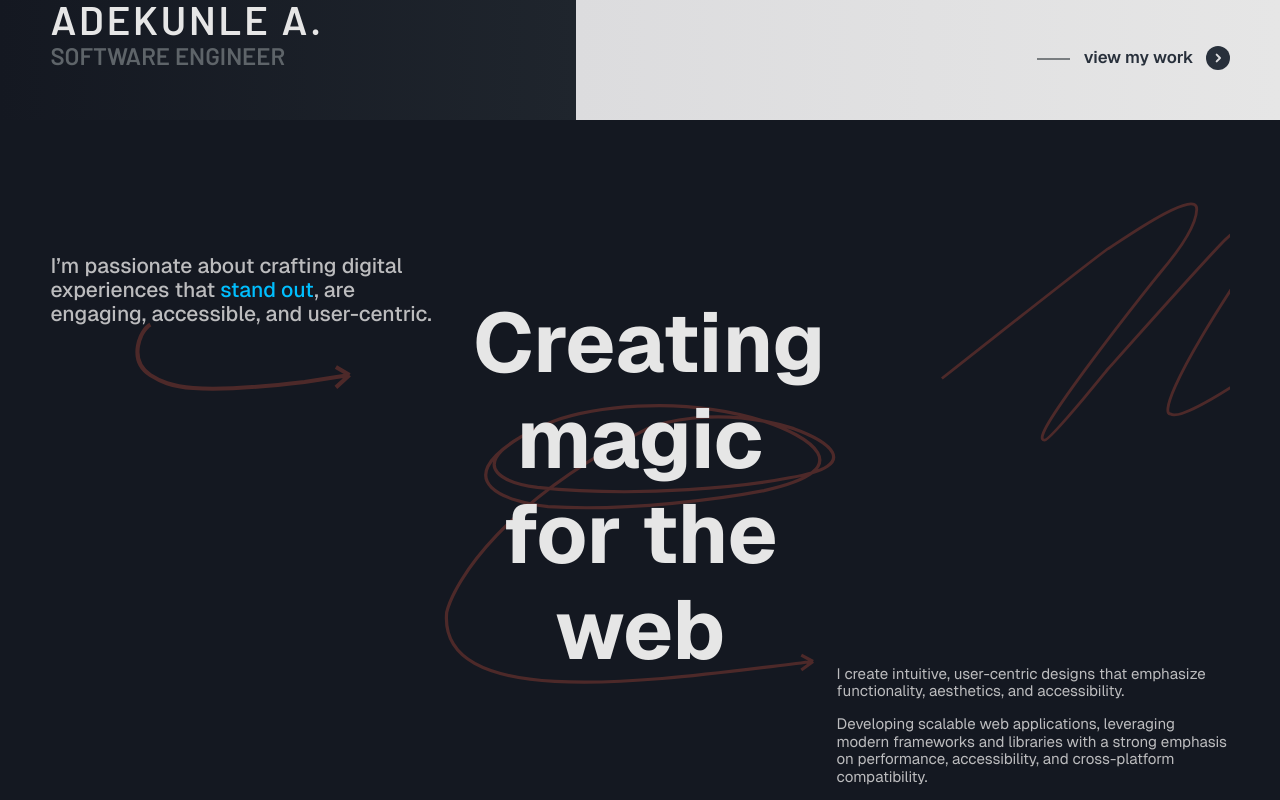
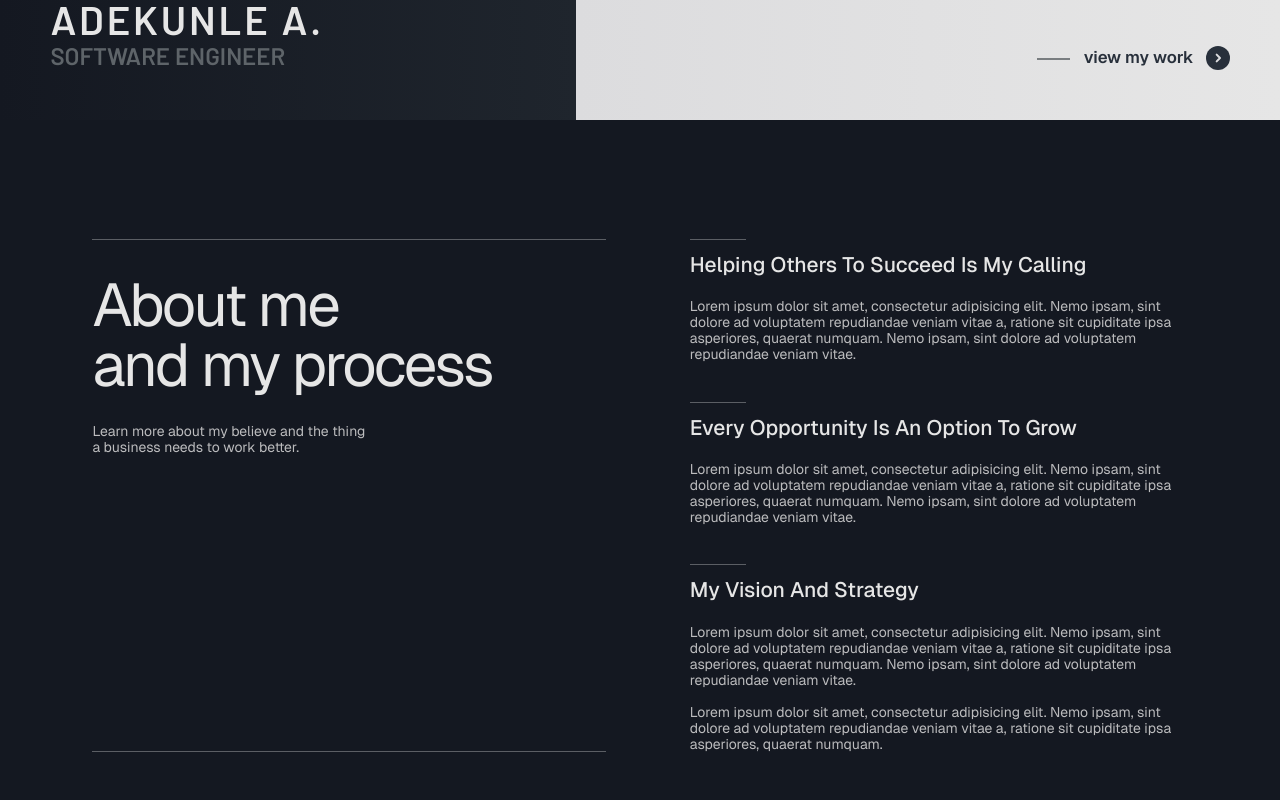
Before and after one commit to kunle-coded/kunleadesokan, a React (Vite) app in the folder v1/: page / in a window 1280 px wide. Shown: the part 680-1480 px from the top of the page. Built offline with nearby package versions, Linux system fonts and the light colour scheme.

Commit message:
create and complete new version/design of about me section on homepage

```diff
--- /dev/null
+++ b/v1/src/components/about/AboutMeSection.module.css
@@ -0,0 +1,185 @@
+.container {
+  display: block;
+  position: relative;
+  padding: var(--section-padding-mobile);
+  padding-top: 2.5rem;
+  background-color: var(--primary-black);
+  /* color: var(--primary-black-lighter); */
+  min-height: 1px;
+  width: 100%;
+}
+
+.gridContainer {
+  display: flex;
+  flex-direction: column;
+  -webkit-box-pack: start;
+  justify-content: flex-start;
+  width: 100%;
+}
+
+.gridColumn,
+.gridColumn2 {
+  width: 100%;
+}
+
+.gridColumn {
+}
+
+.headerContainer {
+  padding: 2.5rem 0 3.5rem;
+  height: 100%;
+  border-width: 1px 0;
+  border-style: solid;
+  border-color: var(--primary-border);
+}
+
+.gridColumn h3 {
+  font-size: var(--h2);
+  font-size: 4.7vw;
+  font-weight: 400;
+  line-height: 1;
+  letter-spacing: -0.04em;
+}
+
+.gridColumn p {
+  margin-top: 2rem;
+  margin-right: 6.5rem;
+  color: var(--primary-white-darker);
+}
+
+.gridColumn2 {
+  /* background-color: blanchedalmond; */
+  padding-top: 2rem;
+}
+
+.contentContainer {
+  display: flex;
+  flex-direction: column;
+  -webkit-box-pack: start;
+  justify-content: flex-start;
+  -webkit-box-align: start;
+  align-items: flex-start;
+  gap: 2.8rem;
+  width: 100%;
+}
+
+.content {
+  display: flex;
+  flex-direction: column;
+  -webkit-box-pack: start;
+  justify-content: flex-start;
+  -webkit-box-align: start;
+  align-items: flex-start;
+  width: 100%;
+}
+
+.contentTitle {
+  width: 100%;
+  margin-bottom: 1.5rem;
+  position: relative;
+}
+
+.contentTitle::after {
+  content: "";
+  position: absolute;
+  top: 0;
+  left: 0;
+  width: 10%;
+  height: 1px;
+  background-color: var(--primary-border);
+}
+
+.contentContainer .content:first-child .contentTitle::after {
+  height: 0;
+  width: 0;
+}
+
+.contentTitle p {
+  font-size: 1.4rem;
+  font-weight: 500;
+  text-transform: capitalize;
+  margin-top: 1rem;
+}
+
+.content > p {
+  color: var(--primary-white-darker);
+}
+
+@media (min-width: 768px) {
+  .container {
+    padding: var(--section-padding-tablet);
+  }
+
+  .gridContainer {
+    display: grid;
+    grid-template-columns: repeat(11, 1fr);
+    -webkit-box-align: start;
+    align-items: start;
+    /* gap: 3rem; */
+    width: 100%;
+  }
+
+  .gridColumn {
+    grid-column: span 6;
+  }
+
+  .gridColumn p {
+    margin-right: 10.5rem;
+  }
+
+  .gridColumn,
+  .gridColumn2 {
+    /* grid-column: span 5; */
+    height: 100%;
+  }
+
+  .headerContainer {
+    margin-right: 2rem;
+  }
+
+  .gridColumn2 {
+    /* padding-left: 2rem; */
+    grid-column: span 5;
+    padding-top: 0;
+  }
+
+  .contentContainer .content:first-child .contentTitle::after {
+    height: 1px;
+    width: 4rem;
+  }
+
+  .contentTitle::after {
+    width: 4rem;
+  }
+
+  .contentTitle p {
+    font-size: 1.3rem;
+    /* margin-top: 1rem; */
+    margin-bottom: 0;
+  }
+}
+
+@media (min-width: 1024px) {
+  .container {
+    padding: var(--section-padding);
+  }
+
+  .gridColumn {
+  }
+
+  .headerContainer {
+    margin-right: 6rem;
+  }
+
+  .gridColumn p {
+    margin-right: 16.5rem;
+  }
+
+  .gridColumn2 {
+    padding-left: 0;
+  }
+
+  .contentTitle p {
+    font-size: 1.5rem;
+  }
+}
--- /dev/null
+++ b/v1/src/components/about/AboutMeSection.tsx
@@ -0,0 +1,104 @@
+import { RefObject, useRef } from "react";
+import styles from "./AboutMeSection.module.css";
+import useReveal from "../../lib/hooks/useReveal";
+
+interface AboutMeProps {
+  aboutSectionRef: RefObject<HTMLDivElement | null>;
+}
+
+function AboutMeSection({ aboutSectionRef }: AboutMeProps) {
+  const contentRefs = [
+    useRef(null),
+    useRef(null),
+    useRef(null),
+    useRef(null),
+    useRef(null),
+    useRef(null),
+    useRef(null),
+    useRef(null),
+    useRef(null),
+  ];
+
+  useReveal(contentRefs[0]);
+  useReveal(contentRefs[1]);
+  useReveal(contentRefs[2]);
+  useReveal(contentRefs[3]);
+  useReveal(contentRefs[4]);
+  useReveal(contentRefs[5]);
+  useReveal(contentRefs[6]);
+  useReveal(contentRefs[7]);
+  useReveal(contentRefs[8]);
+
+  return (
+    <section
+      ref={aboutSectionRef}
+      data-section="zwei"
+      className={styles.container}
+    >
+      <div className={styles.gridContainer}>
+        <div className={styles.gridColumn}>
+          <div className={styles.headerContainer}>
+            <h3 ref={contentRefs[0]} className="section">
+              About me <br /> and my process
+            </h3>
+            <p ref={contentRefs[1]} className="section">
+              Learn more about my believe and the thing a business needs to work
+              better.
+            </p>
+          </div>
+        </div>
+        <div className={styles.gridColumn2}>
+          <div className={styles.contentContainer}>
+            <div className={styles.content}>
+              <div className={styles.contentTitle}>
+                <p ref={contentRefs[2]} className="section">
+                  Helping others to succeed is my calling
+                </p>
+              </div>
+              <p ref={contentRefs[3]} className="section">
+                Lorem ipsum dolor sit amet, consectetur adipisicing elit. Nemo
+                ipsam, sint dolore ad voluptatem repudiandae veniam vitae a,
+                ratione sit cupiditate ipsa asperiores, quaerat numquam. Nemo
+                ipsam, sint dolore ad voluptatem repudiandae veniam vitae.
+              </p>
+            </div>
+            <div className={styles.content}>
+              <div className={styles.contentTitle}>
+                <p ref={contentRefs[4]} className="section">
+                  Every opportunity is an option to grow
+                </p>
+              </div>
+              <p ref={contentRefs[5]} className="section">
+                Lorem ipsum dolor sit amet, consectetur adipisicing elit. Nemo
+                ipsam, sint dolore ad voluptatem repudiandae veniam vitae a,
+                ratione sit cupiditate ipsa asperiores, quaerat numquam. Nemo
+                ipsam, sint dolore ad voluptatem repudiandae veniam vitae.
+              </p>
+            </div>
+            <div className={styles.content}>
+              <div className={styles.contentTitle}>
+                <p ref={contentRefs[6]} className="section">
+                  My vision and strategy
+                </p>
+              </div>
+              <p ref={contentRefs[7]} className="section">
+                Lorem ipsum dolor sit amet, consectetur adipisicing elit. Nemo
+                ipsam, sint dolore ad voluptatem repudiandae veniam vitae a,
+                ratione sit cupiditate ipsa asperiores, quaerat numquam. Nemo
+                ipsam, sint dolore ad voluptatem repudiandae veniam vitae.
+              </p>
+              <br />
+              <p ref={contentRefs[8]} className="section">
+                Lorem ipsum dolor sit amet, consectetur adipisicing elit. Nemo
+                ipsam, sint dolore ad voluptatem repudiandae veniam vitae a,
+                ratione sit cupiditate ipsa asperiores, quaerat numquam.
+              </p>
+            </div>
+          </div>
+        </div>
+      </div>
+    </section>
+  );
+}
+
+export default AboutMeSection;
--- a/v1/src/components/about/AboutSection.module.css
+++ b/v1/src/components/about/AboutSection.module.css
@@ -109,13 +109,6 @@
   z-index: 1;
 }
 
-@media (min-width: 1024px) {
-  .aboutSection {
-    padding: var(--section-padding);
-    min-height: 700px;
-  }
-}
-
 @media (min-width: 768px) {
   .aboutSection {
     padding: var(--section-padding-tablet);
@@ -179,3 +172,10 @@
     text-align: start;
   }
 }
+
+@media (min-width: 1024px) {
+  .aboutSection {
+    padding: var(--section-padding);
+    min-height: 700px;
+  }
+}
--- a/v1/src/components/projects/ProjectFilter.module.css
+++ b/v1/src/components/projects/ProjectFilter.module.css
@@ -3,7 +3,6 @@
   width: 100%;
   margin: 0;
   padding: 0;
-  /* position: relative; */
 }
 
 .filterWrapper {
@@ -41,19 +40,13 @@
   font-size: 1rem;
   /* line-height: 1.5; */
   position: relative;
-  color: var(--secondary-capri);
-}
-
-.allFilter span {
-  font-size: 0.8rem;
-  margin-left: 0.2rem;
 }
 
 .allFilter::after {
   content: "";
   position: absolute;
   top: 0;
-  right: -1rem;
+  right: -0.8rem;
   height: 100%;
   width: 2px;
   background-color: var(--primary-white-dark);
@@ -61,11 +54,25 @@
 }
 
 .currentFilter {
-  display: inline;
+  display: flex;
+  margin-right: 2rem;
+  font-size: 1rem;
+}
+
+.allFilter span,
+.currentFilter span {
+  font-size: 0.8rem;
+  margin-left: 0.2rem;
+}
+
+.filterDisplay button {
   color: var(--primary-white);
 }
+.filterDisplay button:hover {
+  color: var(--secondary-capri);
+}
 
-.activeFilter {
+.filterDisplay button[aria-selected="true"] {
   color: var(--secondary-capri);
 }
 
@@ -115,9 +122,46 @@
   display: flex;
 }
 
+.filterOptions li {
+  margin-right: 2rem;
+  font-size: 1.1rem;
+  /* line-height: 1.5; */
+  position: relative;
+}
+
+.desktopFilter .filterOptions button {
+  display: flex;
+  align-items: start;
+  color: var(--primary-white);
+}
+.desktopFilter .filterOptions button:hover {
+  color: var(--secondary-capri);
+}
+
+.desktopFilter .filterOptions button[aria-selected="true"] {
+  color: var(--secondary-capri);
+}
+
+.desktopFilter .filterOptions li:not(:last-child)::after {
+  content: "";
+  position: absolute;
+  top: 0;
+  right: -0.8rem;
+  height: 100%;
+  width: 2px;
+  background-color: var(--primary-white-dark);
+  transform: rotate(15deg);
+}
+
+.desktopFilter .filterOptions button span {
+  font-size: 0.8rem;
+  margin-left: 0.2rem;
+}
+
 .mobileFilter button,
 .desktopFilter button {
   background-color: transparent;
+  transition: color 150ms ease;
 }
 
 @media (min-width: 580px) {
--- a/v1/src/pages/Home.tsx
+++ b/v1/src/pages/Home.tsx
@@ -7,6 +7,7 @@ import SkillsSection from "../components/skills/SkillsSection";
 import useIntersection from "../lib/hooks/useIntersection";
 import { Indicator } from "../lib/types/types";
 import Header from "../components/header/Header";
+import AboutMeSection from "../components/about/AboutMeSection";
 
 function Home() {
   const [activeIndex, setActiveIndex] = useState(0);
@@ -45,7 +46,8 @@ function Home() {
         heroRef={sectionRefs[0]}
         indicators={indicators}
       />
-      <AboutSection aboutSectionRef={sectionRefs[1]} />
+      {/* <AboutSection aboutSectionRef={sectionRefs[1]} /> */}
+      <AboutMeSection aboutSectionRef={sectionRefs[1]} />
       <SkillsSection skillsSectionRef={sectionRefs[2]} />
       <ProjectList projectsSectionRef={sectionRefs[3]} />
       <ContactSection contactSectionRef={sectionRefs[4]} />
--- a/v1/src/styles/index.css
+++ b/v1/src/styles/index.css
@@ -83,7 +83,7 @@
   --secondary-capri-dark: #0074b4;
   --accent-neon-coral: #ff6044;
 
-  --primary-border: rgb(121, 125, 128, 0.5);
+  --primary-border: rgb(121, 125, 128, 0.7);
   --secondary-border: rgb(121, 125, 128, 0.2);
 
   /* Typography */
```
Also changed, not shown: v1/src/components/projects/ProjectFilter.tsx (+70 -12 lines).
